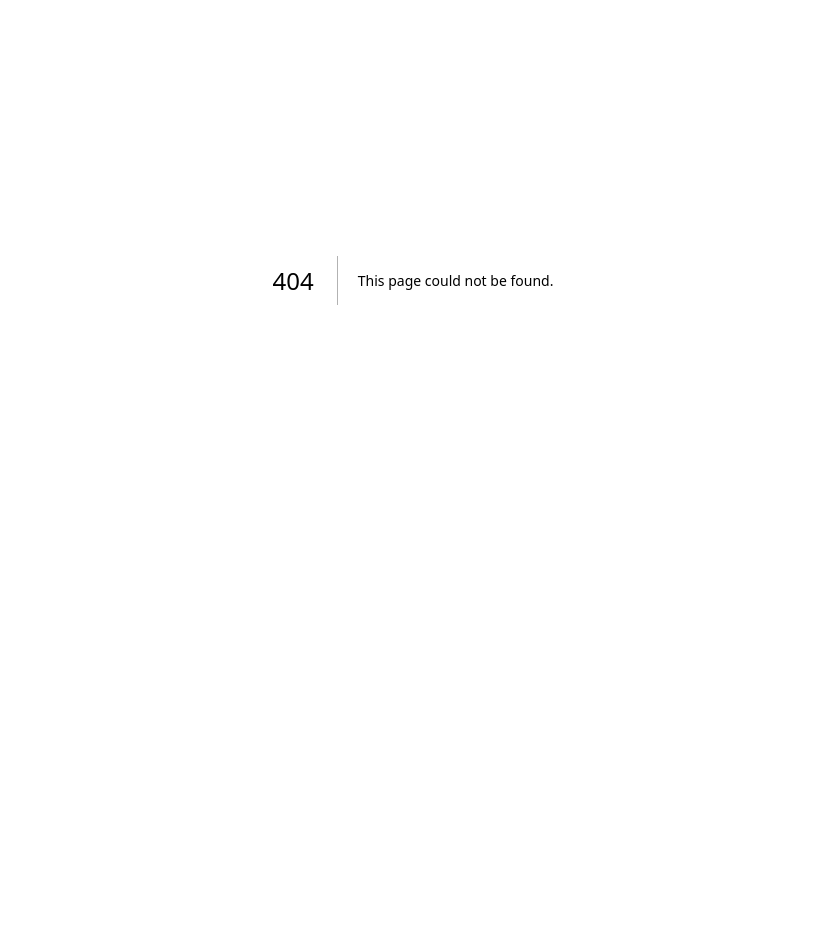
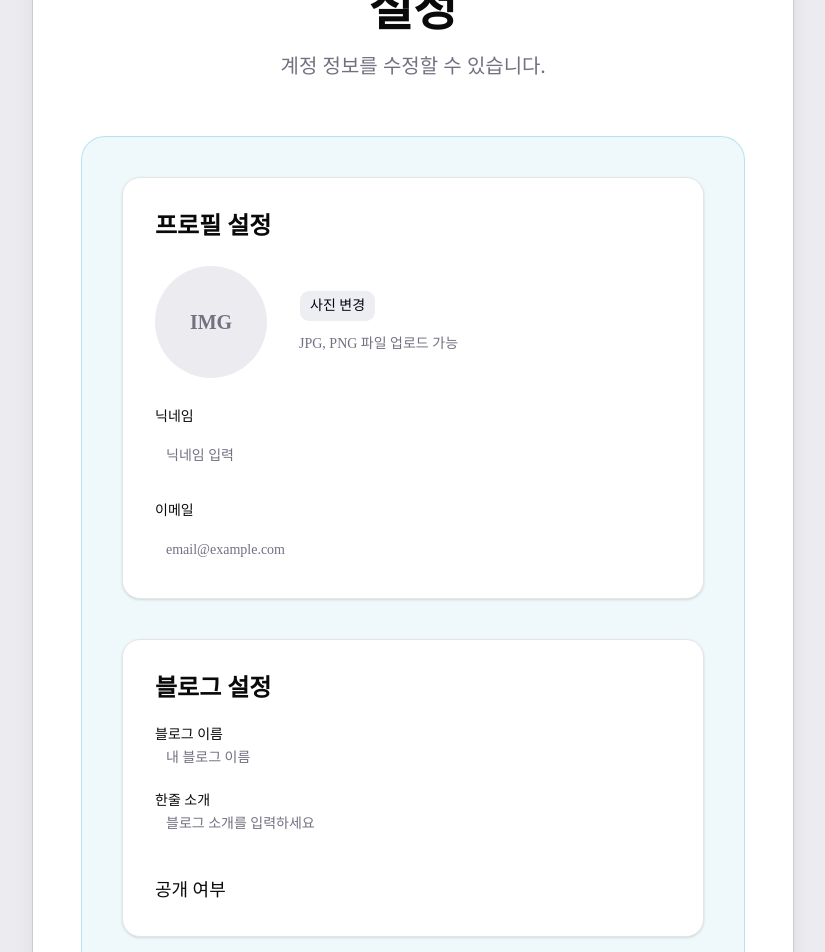
Before and after one commit to Siho-ily/Atlex, a Next.js app: page /option in a window 1280 px wide. Before the commit this address had no page. Shown: the part 120-1072 px from the top of the page, without its empty margins (227-1052 px from the left). Before the commit the page ends 800 px from the top, so only its background shows below. Built offline with nearby package versions, Linux system fonts and the light colour scheme.

Commit message:
옵션 페이지 UI 추가

```diff
--- /dev/null
+++ b/src/app/option/page.jsx
@@ -0,0 +1,9 @@
+import OptionCard from "@/components/domain/option/layout/OptionCard"
+
+export default function OptionPage() {
+  return (
+    <main className="flex min-h-screen items-center justify-center bg-muted px-4 py-10">
+      <OptionCard />
+    </main>
+  )
+}
--- /dev/null
+++ b/src/components/common/ui/switch.jsx
@@ -0,0 +1,28 @@
+"use client"
+
+import { Switch as SwitchPrimitive } from "@base-ui/react/switch"
+
+import { cn } from "@/lib/utils"
+
+function Switch({
+  className,
+  size = "default",
+  ...props
+}) {
+  return (
+    <SwitchPrimitive.Root
+      data-slot="switch"
+      data-size={size}
+      className={cn(
+        "peer group/switch relative inline-flex shrink-0 items-center rounded-full border border-transparent transition-all outline-none after:absolute after:-inset-x-3 after:-inset-y-2 focus-visible:border-ring focus-visible:ring-3 focus-visible:ring-ring/50 aria-invalid:border-destructive aria-invalid:ring-3 aria-invalid:ring-destructive/20 data-[size=default]:h-[18.4px] data-[size=default]:w-[32px] data-[size=sm]:h-[14px] data-[size=sm]:w-[24px] dark:aria-invalid:border-destructive/50 dark:aria-invalid:ring-destructive/40 data-checked:bg-primary data-unchecked:bg-input dark:data-unchecked:bg-input/80 data-disabled:cursor-not-allowed data-disabled:opacity-50",
+        className
+      )}
+      {...props}>
+      <SwitchPrimitive.Thumb
+        data-slot="switch-thumb"
+        className="pointer-events-none block rounded-full bg-background ring-0 transition-transform group-data-[size=default]/switch:size-4 group-data-[size=sm]/switch:size-3 group-data-[size=default]/switch:data-checked:translate-x-[calc(100%-2px)] group-data-[size=sm]/switch:data-checked:translate-x-[calc(100%-2px)] dark:data-checked:bg-primary-foreground group-data-[size=default]/switch:data-unchecked:translate-x-0 group-data-[size=sm]/switch:data-unchecked:translate-x-0 dark:data-unchecked:bg-foreground" />
+    </SwitchPrimitive.Root>
+  );
+}
+
+export { Switch }
--- /dev/null
+++ b/src/components/domain/option/feature/OptionForm.jsx
@@ -0,0 +1,94 @@
+"use client"
+
+import { Input } from "@/components/common/ui/input"
+import { Label } from "@/components/common/ui/label"
+import { Button } from "@/components/common/ui/button"
+import { Switch } from "@/components/common/ui/switch"
+
+import OptionSection from "../layout/OptionSection"
+
+export default function OptionForm() {
+  return (
+    <form className="space-y-10">
+
+      {/* 👤 프로필 설정 */}
+      <OptionSection title="프로필 설정">
+        <div className="flex items-center gap-8">
+
+          <div className="h-28 w-28 rounded-full bg-muted flex items-center justify-center text-xl font-bold text-muted-foreground">
+            IMG
+          </div>
+
+          <div className="space-y-3">
+            <Button variant="secondary">사진 변경</Button>
+            <p className="text-sm text-muted-foreground">
+              JPG, PNG 파일 업로드 가능
+            </p>
+          </div>
+
+        </div>
+
+        <div className="mt-8 space-y-4">
+          <Label>닉네임</Label>
+          <Input placeholder="닉네임 입력" />
+
+          <Label className="mt-4">이메일</Label>
+          <Input placeholder="email@example.com" />
+        </div>
+      </OptionSection>
+
+      {/* 📝 블로그 설정 */}
+      <OptionSection title="블로그 설정">
+        <div className="space-y-5">
+          <div>
+            <Label>블로그 이름</Label>
+            <Input placeholder="내 블로그 이름" />
+          </div>
+
+          <div>
+            <Label>한줄 소개</Label>
+            <Input placeholder="블로그 소개를 입력하세요" />
+          </div>
+
+          <div className="flex items-center justify-between pt-4">
+            <span className="text-lg font-medium">공개 여부</span>
+            <Switch />
+          </div>
+        </div>
+      </OptionSection>
+
+      {/* 🔔 알림 설정 */}
+      <OptionSection title="알림 설정">
+        <div className="flex items-center justify-between">
+          <span className="text-lg font-medium">이메일 알림 받기</span>
+          <Switch />
+        </div>
+      </OptionSection>
+
+      {/* 🔐 계정 관리 */}
+      <OptionSection title="계정 관리">
+        <div className="space-y-4">
+
+          <Button variant="secondary" className="w-full">
+            비밀번호 변경
+          </Button>
+
+          <Button variant="outline" className="w-full">
+            로그아웃
+          </Button>
+
+          <Button variant="destructive" className="w-full">
+            회원 탈퇴
+          </Button>
+
+        </div>
+      </OptionSection>
+
+      {/* 저장 버튼 */}
+      <Button className="w-full h-14 text-xl font-bold rounded-xl">
+        변경사항 저장
+      </Button>
+
+    </form>
+  )
+}
--- /dev/null
+++ b/src/components/domain/option/layout/OptionCard.jsx
@@ -0,0 +1,19 @@
+import { Card, CardContent, CardHeader } from "@/components/common/ui/card"
+import OptionHeader from "./OptionHeader"
+import OptionForm from "../feature/OptionForm"
+
+export default function OptionCard() {
+  return (
+    <Card className="w-full max-w-[760px] rounded-[28px] border-border bg-card shadow-xl">
+      <CardHeader className="pt-12 pb-10">
+        <OptionHeader />
+      </CardHeader>
+
+      <CardContent className="px-12 pb-14">
+        <div className="rounded-[24px] border border-primary/40 bg-primary/10 p-10">
+          <OptionForm />
+        </div>
+      </CardContent>
+    </Card>
+  )
+}
--- /dev/null
+++ b/src/components/domain/option/layout/OptionHeader.jsx
@@ -0,0 +1,13 @@
+export default function OptionHeader() {
+  return (
+    <div className="text-center">
+      <h1 className="font-serif text-5xl font-bold text-foreground">
+        설정
+      </h1>
+
+      <p className="mt-5 font-serif text-xl text-muted-foreground">
+        계정 정보를 수정할 수 있습니다.
+      </p>
+    </div>
+  )
+}
--- /dev/null
+++ b/src/components/domain/option/layout/OptionSection.jsx
@@ -0,0 +1,10 @@
+export default function OptionSection({ title, children }) {
+  return (
+    <section className="rounded-2xl border border-border bg-card p-8 shadow-sm">
+      <h2 className="mb-6 text-2xl font-bold text-card-foreground">
+        {title}
+      </h2>
+      {children}
+    </section>
+  )
+}
```
